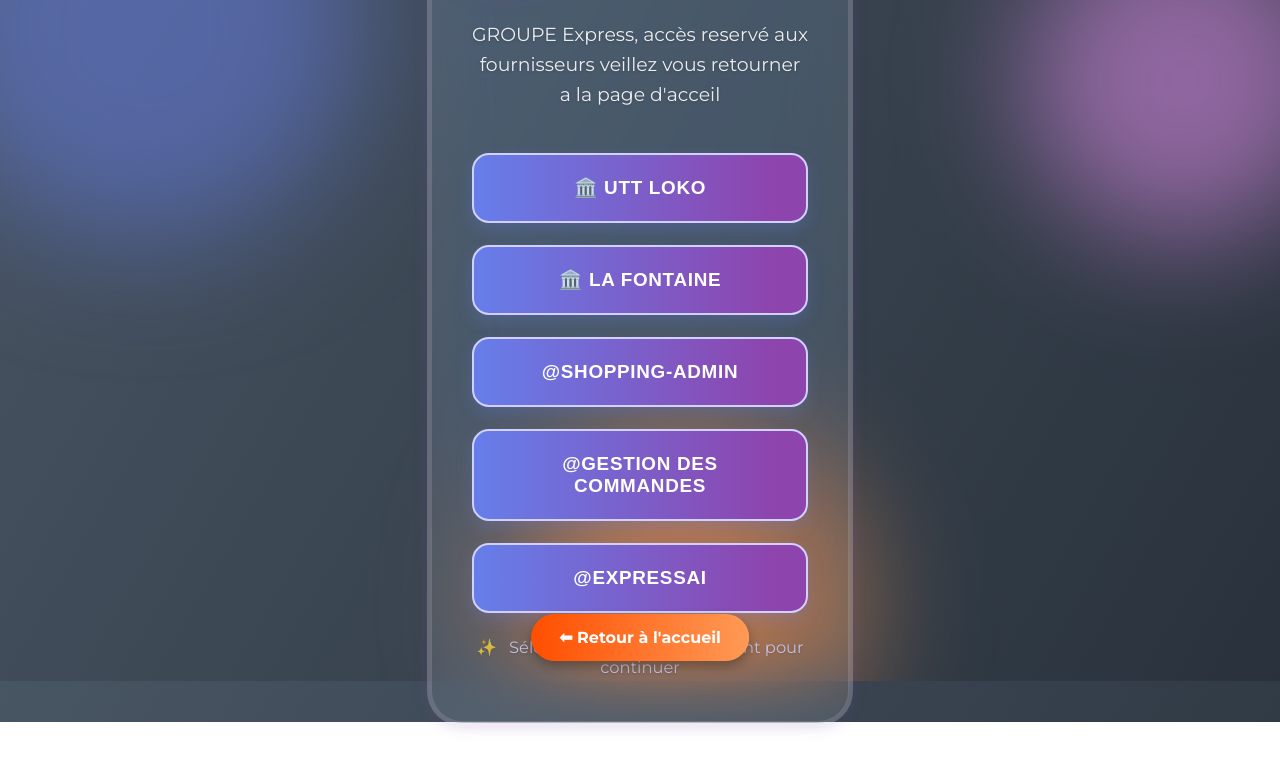
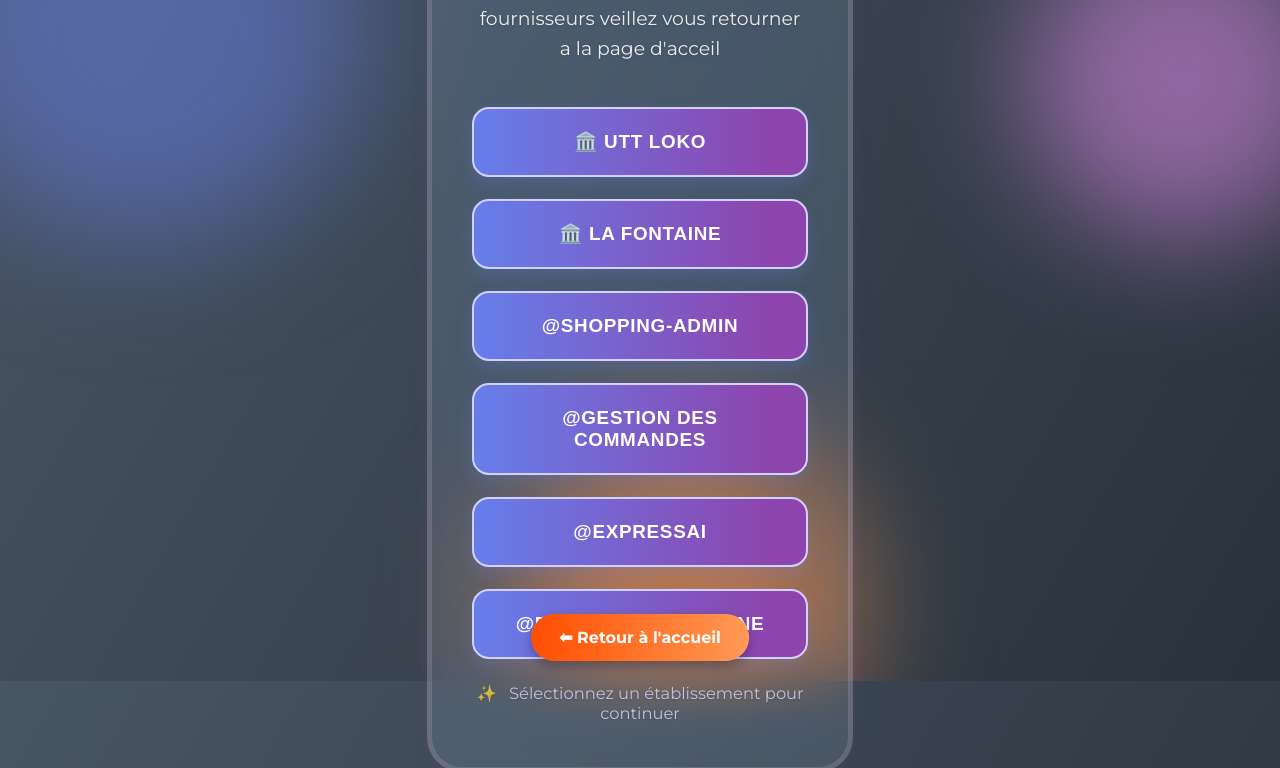
Before and after one commit to JARDO2003/GROUPE-EXPRESS, a plain HTML site: page fournisseur.html in a window 1280 px wide. Shown: the part 119-887 px from the top of the page. Before the commit the page ends 841 px from the top, so only its background shows below. Drawn offline with Linux system fonts and the light colour scheme.

Commit message:
Update fournisseur.html
s

```diff
--- a/fournisseur.html
+++ b/fournisseur.html
@@ -272,6 +272,9 @@
              <button class="btn btn-utt" onclick="accessSupplier('expressAI.html')">
                 @expressAI
             </button>
+            <button class="btn btn-utt" onclick="accessSupplier('marcio.html')">
+                @DashboardFontaine
+            </button>
         </div>
         <div class="footer">
             Sélectionnez un établissement pour continuer
```
